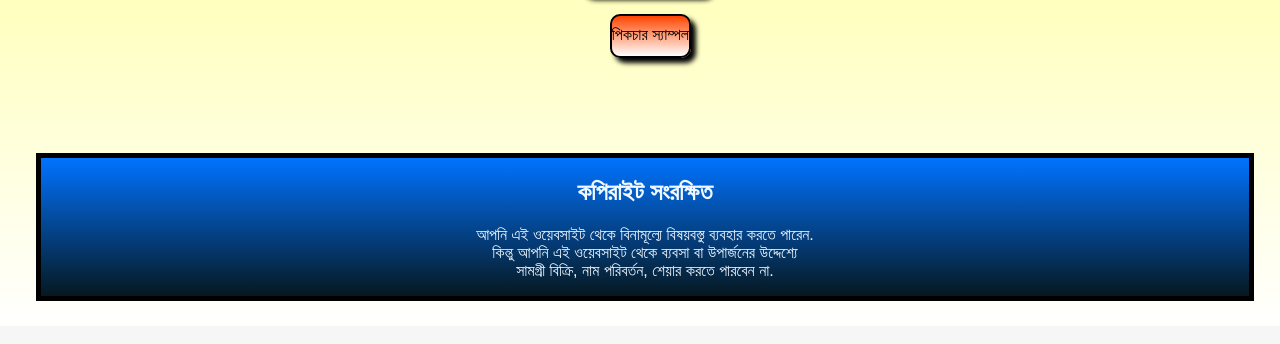
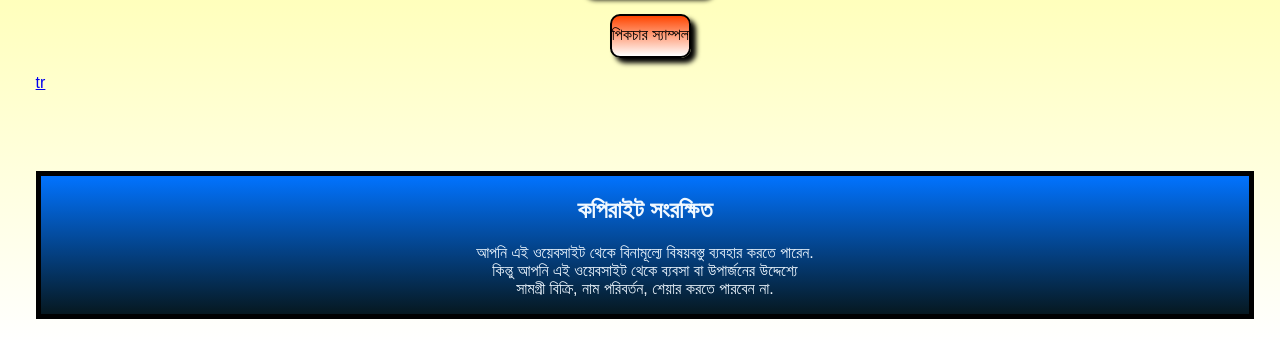
Before and after one commit to arafatrahat94/last-try, a plain HTML site: page index.html in a window 1280 px wide. Shown: the part 968-1312 px from the top of the page. Drawn offline with Linux system fonts and the light colour scheme.

Commit message:
trying nav

```diff
--- a/index.html
+++ b/index.html
@@ -85,6 +85,10 @@
             </li>
         </ul>
     </nav>
+
+    <nav>
+        <a href="trans.html">tr</a>
+    </nav>
     <!--  button start -->
     <br>
         <section class="copy">
```
Also changed, not shown: trans.html (renamed from translate/index.html, +4 -0 lines).
